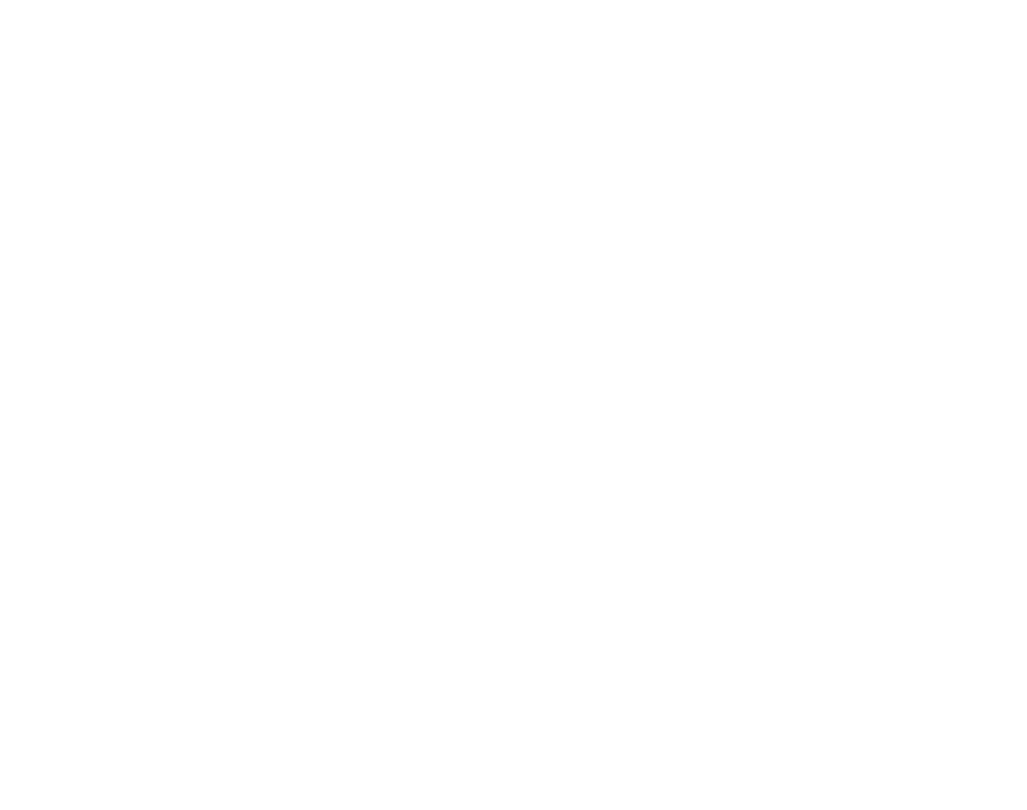
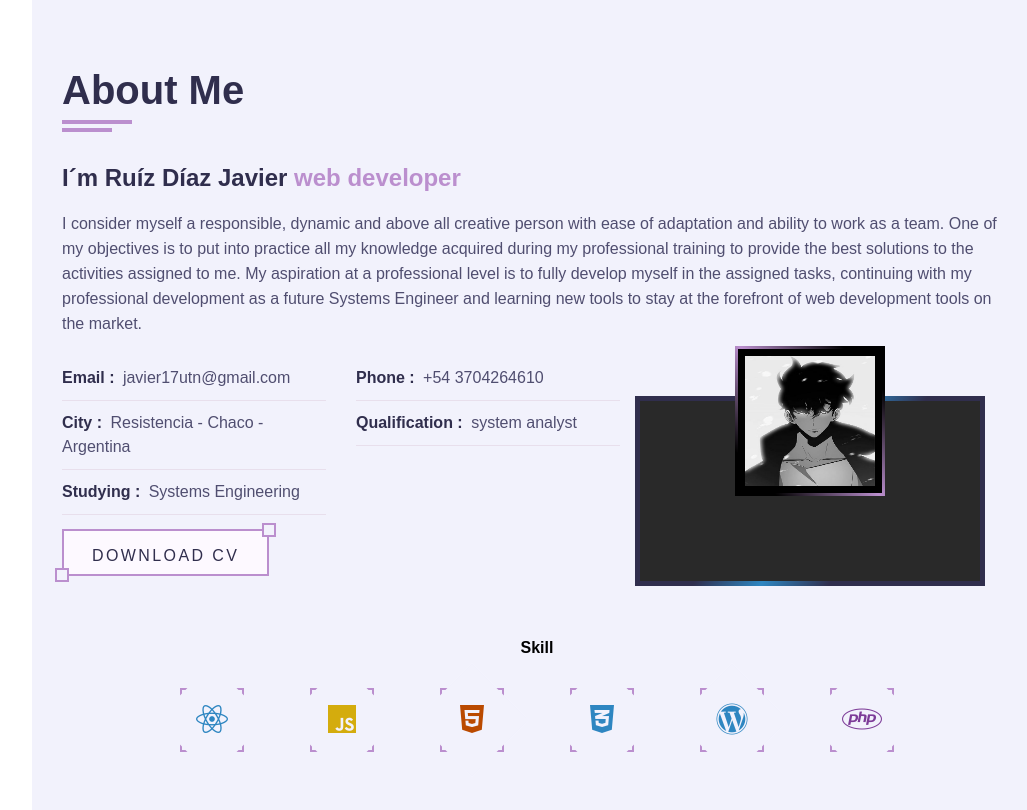
Before and after one commit to javier1793-op/Porfolio, a React (Vite) app: page /about in a window 1280 px wide. Before the commit this address had no page. Shown: the whole page, without its empty margins (238-1265 px from the left). Built offline with nearby package versions, Linux system fonts and the light colour scheme; a web font is replaced by a local one.

Commit message:
finish-about

```diff
--- a/index.html
+++ b/index.html
@@ -8,7 +8,7 @@
     <link rel="stylesheet" href="https://cdnjs.cloudflare.com/ajax/libs/font-awesome/6.2.1/css/all.min.css" integrity="sha512-MV7K8+y+gLIBoVD59lQIYicR65iaqukzvf/nwasF0nqhPay5w/9lJmVM2hMDcnK1OnMGCdVK+iQrJ7lzPJQd1w==" crossorigin="anonymous" referrerpolicy="no-referrer" />
     <link href="https://fonts.googleapis.com/css2?family=Convergence&display=swap" rel="stylesheet">
     <meta name="viewport" content="width=device-width, initial-scale=1.0" />
-    <title>Vite + React</title>
+    <title>Ruiz Diaz Javier</title>
   </head>
   <body>
     <div id="root"></div>
--- a/package.json
+++ b/package.json
@@ -12,7 +12,8 @@
     "react": "^18.2.0",
     "react-dom": "^18.2.0",
     "react-router": "^6.7.0",
-    "react-router-dom": "^6.7.0"
+    "react-router-dom": "^6.7.0",
+    "react-wavy-transitions": "^1.1.1"
   },
   "devDependencies": {
     "@types/react": "^18.0.26",
--- a/src/App.jsx
+++ b/src/App.jsx
@@ -1,5 +1,6 @@
 import {BrowserRouter, Routes, Route} from "react-router-dom"
 import Dashboard from "./assets/Page/Dashboard"
+import About from "./assets/Page/About"
 
 function App() {
 
@@ -7,9 +8,10 @@ function App() {
   return (
     <div className="App">
       <BrowserRouter>
-        <Routes>
-            <Route exact path="/" element={<Dashboard/>}/>
-        </Routes>
+          <Routes>
+          <Route index element={<Dashboard />} />
+          <Route path="/about" element={<About />} />
+          </Routes>
       </BrowserRouter>
     </div>
   )
--- a/src/assets/Components/Home.jsx
+++ b/src/assets/Components/Home.jsx
@@ -12,7 +12,10 @@ const Home = () => {
                   <h3 className="hello">Hello, my name is <span className="name">Ruíz Díaz Javier</span></h3>
                   <h3 className="my-profession">I´ m a <span>web programmer</span></h3>
                   <p>Studying system engineering - junior frontend programmer - Systems Analyst.</p>
-                  <a href="#" className='btn hire-me'>More About Me</a>
+
+                    <div className="button padd-15">
+                        <a href="#" ><span>More About Me</span><i></i></a>
+                    </div>
                 </div>
                 <div className="home-img padd-15">
 
--- a/src/assets/Css/about.scss
+++ b/src/assets/Css/about.scss
@@ -284,3 +284,87 @@
     font-weight: 500;
     color: white;
   }
+  .title-skill{
+    margin-top: 40px;
+    flex: 0 0 100%;
+    max-width: 100%;
+    display: flex;
+    justify-content: center;
+    align-items: center;
+  }
+  .title-skill h3{
+    font-size: 16px;
+    font-weight: 600;
+    padding: 10px 0;
+  }
+  .about-skill{
+    margin-top: 10px;
+    display: flex;
+    justify-content: center;
+    align-items: center;
+    flex-wrap: wrap;
+    flex: 0 0 100%;
+    max-width: 100%;
+  }
+  .about-skill ul{
+    position: relative;
+    display: flex;
+    gap: 50px;
+  }
+  .about-skill ul li{
+    position: relative;
+    list-style: none;
+    width: 80px;
+    height: 80px;
+    display: flex;
+    flex-direction: column;
+    justify-content: center;
+    align-items: center;
+    cursor: pointer;
+    transition: 0.5s;
+  }
+ .about-skill ul li:hover{
+  z-index: 10000;
+  transform: scale(0.75);
+ }
+  .about-skill ul li::before{
+    content: '';
+    position: absolute;
+    inset: 30px;
+    box-shadow: 0 0 0 10px var(--skin-color),
+    0 0 0 20px var(--bg-black-900),
+    0 0 0 22px var(--skin-color);
+    transition: 0.5s;
+  }
+
+  .about-skill ul li:hover::before{
+    inset: 0px;
+  }
+  .about-skill ul li::after{
+    content: '';
+    position: absolute;
+    inset: 0;
+    background: var(--bg-black-900);
+    transform: rotate(45deg);
+  }
+  .about-skill ul li a i{
+    position: relative;
+    text-decoration: none;
+    z-index: 10;
+    font-size: 2em;
+    transition: 0.5s;
+    color: var(--react-color);
+  }
+  .about-skill ul li:nth-child(2) a i{
+    color: var(--java-color);
+  }
+  .about-skill ul li:nth-child(3) a i{
+    color: var(--html-color);
+  }
+  .about-skill ul li:nth-child(6) a i{
+    color: var(--php-color);
+  }
+  .about-skill ul li:hover a {
+    font-size: 2em;
+    z-index: 20;
+  }
--- a/src/assets/Css/color-1.scss
+++ b/src/assets/Css/color-1.scss
@@ -1,4 +1,8 @@
 :root{
     --skin-color:#bb8fce;
     --skin-color2: #2e86c1 ;
+    --react-color: #2e86c1 ;
+    --java-color:#d4ac0d;
+    --html-color: #ba4a00 ;
+    --php-color:#7d3c98;
 }
--- a/src/assets/Css/dashboard.scss
+++ b/src/assets/Css/dashboard.scss
@@ -8,8 +8,8 @@
   --bg-black-50: #e8dfec;
   --text-black-900: #302e4d;
   --text-black-700: #504e70;
+}
 
-}
 .padd-15{
   padding-left: 15px;
   padding-right: 15px;
--- a/src/assets/Css/home.scss
+++ b/src/assets/Css/home.scss
@@ -32,20 +32,74 @@
     margin-bottom: 70px;
     color: var(--text-black-700);
   }
-  .btn{
-    font-size: 16px;
-    font-weight: 500;
-    padding: 12px 35px;
+  .button a{
+    position: relative;
+    background:var(--skin-color);
+    color:var(--text-black-900);
+    text-decoration: none;
+    text-transform: uppercase;
+    font-size: 1.5em;
+    letter-spacing: 0.1em;
+    font-weight: 400;
+    padding: 10px 30px;
+    transition: 0.5s;
+  }
+  .button a:hover{
+    letter-spacing: 0.25em;
     background: var(--skin-color);
-    color: white;
-    border-radius: 40px;
-    display: inline-block;
-    white-space: nowrap;
-    transition: all 0.3s ease;
-    border: none;
+    color: var(--skin-color);
+    box-shadow:  0 0 35px var(--skin-color);
   }
-  .btn:hover{
-    transform: scale(1.05);
+  .button a::before{
+    content: '';
+    position: absolute;
+    inset: 2px;
+    background: var(--bg-black-100);
+    transition: 0.5s all ease;
+  }
+
+  .button a span{
+    position: relative;
+    z-index: 2;
+  }
+  .button a i{
+    position: absolute;
+    inset: 0;
+    display: block;
+  }
+  .button a i::before{
+    content: '';
+    position: absolute;
+    top: -6px;
+    left: 100%;
+    transform: translateX(-50%);
+    width: 10px;
+    height: 10px;
+    background: var(--bg-black-900);
+    border: 2px solid var(--skin-color);
+    transition: 0.5s;
+  }
+  .button a:hover i::before{
+    left: 0%;
+    transform: translateX(-50%) rotate(45deg);
+    box-shadow: 32px 32px var(--skin-color);
+  }
+  .button a i::after{
+    content: '';
+    position: absolute;
+    bottom: -6px;
+    left: 0;
+    transform: translateX(-50%);
+    width: 10px;
+    height: 10px;
+    background: var(--bg-black-900);
+    border: 2px solid var(--skin-color);
+    transition: 0.5s;
+  }
+  .button a:hover i::after{
+    left: 100%;
+    transform: translateX(-50%) rotate(-45deg);
+    box-shadow: 32px -32px var(--skin-color);
   }
   .home .home-img{
     flex:  0 0 40%;
--- a/src/assets/Page/About.jsx
+++ b/src/assets/Page/About.jsx
@@ -24,15 +24,6 @@ const About = () => {
                     <div className="personal-info padd-15">
                       <div className="row">
                         <div className="info-it padd-15">
-                          <p>Birthday : <span>11 March 1993</span></p>
-                        </div>
-                        <div className="info-it padd-15">
-                          <p>Age : <span>29</span></p>
-                        </div>
-                        <div className="info-it padd-15">
-                          <p>Email : <span>javier17utn@gmail.com</span></p>
-                        </div>
-                        <div className="info-it padd-15">
                           <p>Email : <span>javier17utn@gmail.com</span></p>
                         </div>
                         <div className="info-it padd-15">
@@ -42,7 +33,10 @@ const About = () => {
                           <p>City : <span>Resistencia - Chaco - Argentina</span></p>
                         </div>
                         <div className="info-it padd-15">
-                          <p>Study : <span>complete tertiary</span></p>
+                          <p>Qualification : <span>system analyst</span></p>
+                        </div>
+                        <div className="info-it padd-15">
+                          <p>Studying : <span>Systems Engineering</span></p>
                         </div>
                       </div>
                       <div className="row">
@@ -67,6 +61,36 @@ const About = () => {
                       </div>
                     </div>
                   </div>
+                  <div className="row">
+                  <div className="title-skill padd-15">
+                        <h3>Skill</h3>
+                      </div>
+                  </div>
+                  <div className="row">
+                    <div className="about-skill padd-15">
+                       <ul>
+                        <li>
+                          <a href="#"><i class="fa-brands fa-react"></i></a>
+                        </li>
+                        <li>
+                          <a href="#"><i class="fa-brands fa-js"></i></a>
+                        </li>
+                        <li>
+                          <a href="#"><i class="fa-brands fa-html5"></i></a>
+                        </li>
+                        <li>
+                          <a href="#"><i class="fa-brands fa-css3-alt"></i></a>
+                        </li>
+                        <li>
+                          <a href="#"><i class="fa-brands fa-wordpress"></i></a>
+                        </li>
+                        <li>
+                          <a href="#"><i class="fa-brands fa-php"></i></a>
+                        </li>
+                       </ul>
+
+                    </div>
+                  </div>
                 </div>
               </div>
             </div>
```
Also changed, not shown: src/assets/Components/Nav.jsx (+8 -2 lines), 1 other file (tests, documents, lock files or other folders).
